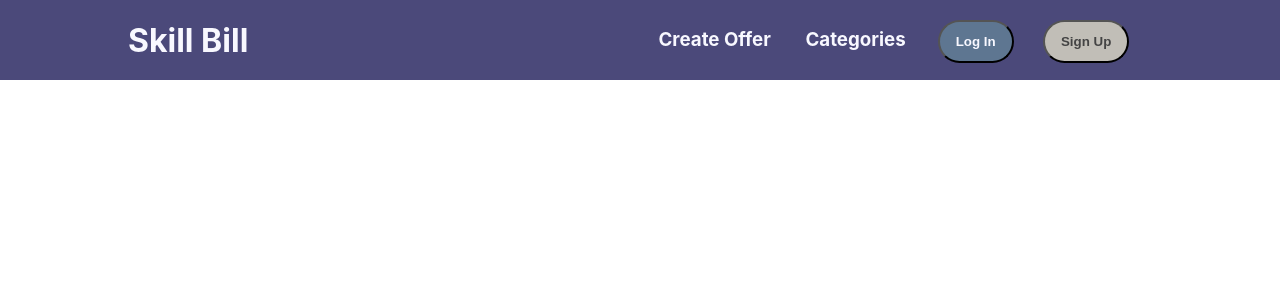
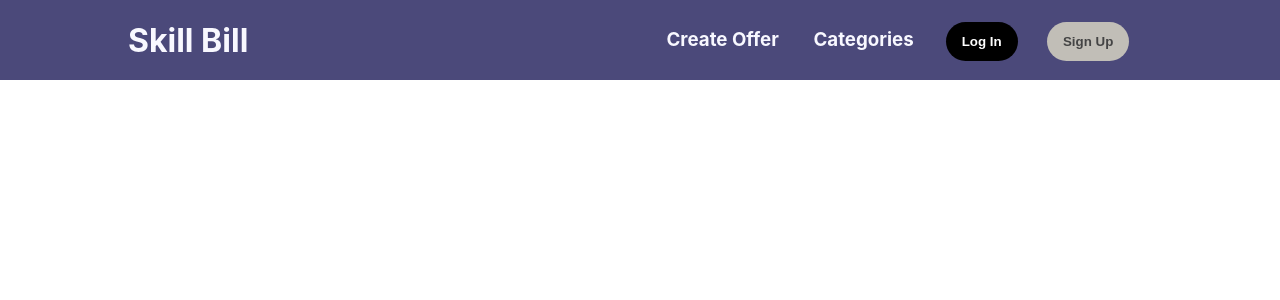
Before and after one commit to joans/teachme, a React (Create React App) app in the folder frontend/: page / in a window 1280 px wide. In both pictures the pointer is over the button "Log In". Shown: the top 300 px of the page. Built offline with nearby package versions, Linux system fonts and the light colour scheme.

Commit message:
Implement basic button hover effect

```diff
--- a/frontend/src/UI/Button.module.css
+++ b/frontend/src/UI/Button.module.css
@@ -1,5 +1,12 @@
 .button{
     border-radius: 25px;
+    border: none;
     padding: 0.75rem 1rem;
     font-weight: bold;
+    cursor: pointer;
 }
+
+.button:hover{
+    background: black;
+    color: white;
+}
```
